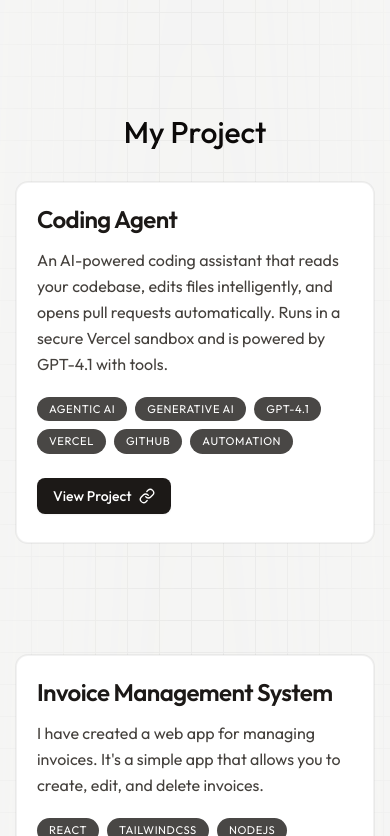
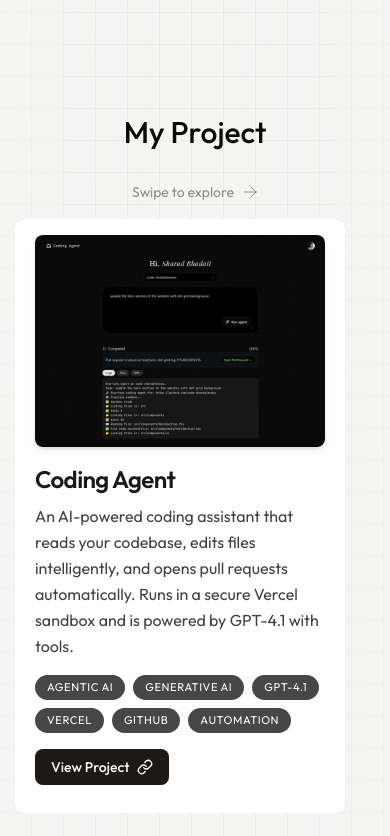
Before and after one commit to code-sharad/portfolio, a Next.js app: page / in a window 390 px wide. Shown: the part 1588-2424 px from the top of the page. Built offline with nearby package versions, Linux system fonts and the light colour scheme.

Commit message:
feat: Add mobile horizontal scroll and responsive image display for project cards.

```diff
--- a/app/components/project.tsx
+++ b/app/components/project.tsx
@@ -28,16 +28,28 @@ function Project(props: ProjectProps) {
         scale: scaleProgress,
         opacity: scaleOpacity,
       }}
-      className="sm:mb-8 mb-3 group"
+      className="group sm:mb-8 last:mb-0 sm:last:mb-8 w-[85vw] sm:w-full flex-shrink-0 snap-center flex flex-col"
     >
-      <section className="relative max-w-[42rem] mb-28 overflow-hidden rounded-xl border border-black/5 bg-white transition hover:shadow-xl ring-1 ring-black/5 sm:pr-8 sm:group-even:pl-8 dark:bg-stone-900 dark:border-white/10 dark:text-white">
-        <div className="py-5 pb-7 px-5 sm:pl-10 sm:pr-6 sm:pt-10 sm:max-w-[50%] flex flex-col h-full sm:group-even:ml-[18rem] gap-2">
+      <section className="relative bg-white max-w-[42rem] border border-black/5 rounded-xl overflow-hidden sm:pr-8 relative sm:h-[20rem] hover:bg-gray-200 transition sm:group-even:pl-8 dark:text-white dark:bg-stone-900 dark:border-white/10 dark:hover:bg-stone-800 flex-1 flex flex-col">
+        <div className="pt-4 pb-7 px-5 sm:pl-10 sm:pr-2 sm:pt-10 sm:max-w-[50%] flex flex-col h-full sm:group-even:ml-[18rem] flex-grow">
+
+          {/* Mobile Image */}
+          {imageUrl ? (
+             <div className="block sm:hidden mb-4 rounded-lg overflow-hidden shadow-md">
+               <Image
+                 src={imageUrl}
+                 alt={title}
+                 quality={95}
+                 className="w-full h-auto object-cover"
+               />
+             </div>
+          ) : null}
+
           <div className="flex items-start justify-between gap-3">
             <h3 className="text-2xl font-semibold tracking-tight text-stone-900 dark:text-stone-100">{title}</h3>
-
           </div>
-          <p className="mt-1 leading-relaxed text-stone-700 dark:text-stone-200">{description}</p>
-          <ul className="flex flex-wrap mt-3 gap-2 sm:mt-auto">
+          <p className="mt-2 leading-relaxed text-stone-700 dark:text-stone-200">{description}</p>
+          <ul className="flex flex-wrap mt-4 gap-2 sm:mt-auto">
             {tags.map((tag, index) => (
               <li
                 className="bg-stone-900/80 px-3 py-1 text-[0.7rem] uppercase tracking-wider text-white rounded-full dark:bg-white/10 dark:text-white/70"
@@ -60,17 +72,28 @@ function Project(props: ProjectProps) {
               </a>
             </div>
           ) : null}
-          {imageUrl ? (
-            <motion.div style={{ y: yProgress }} className="absolute hidden sm:block top-8 -right-40 w-[28.25rem] rounded-t-lg shadow-2xl sm:group-even:-right-[initial] sm:group-even:-left-40 group-hover:-translate-x-3 group-hover:translate-y-3 groupt-hover:-rotate-10 group-hover:scale-[1.04] transition">
+        </div>
+
+        {/* Desktop Image */}
+        {imageUrl ? (
             <Image
               src={imageUrl}
               alt={title}
               quality={95}
-              className="w-full h-auto rounded-t-lg"
+              className="absolute hidden sm:block top-8 -right-40 w-[28.25rem] rounded-t-lg shadow-2xl
+              transition
+              group-hover:scale-[1.04]
+              group-hover:-translate-x-3
+              group-hover:translate-y-3
+              group-hover:-rotate-2
+
+              group-even:group-hover:translate-x-3
+              group-even:group-hover:translate-y-3
+              group-even:group-hover:rotate-2
+
+              group-even:right-[initial] group-even:-left-40"
             />
-            </motion.div>
-          ) : null}{" "}
-        </div>
+        ) : null}
       </section>
     </motion.div>
   );
--- a/app/components/projects.tsx
+++ b/app/components/projects.tsx
@@ -10,9 +10,18 @@ function Projects() {
 
   const { ref } = useSectionInView('Projects', 0.1);  // Changed threshold from 0.5 to 0.1
   return (
-    <section ref={ref} id="projects" className="scroll-mt-28 mb-28">
+    <section ref={ref} id="projects" className="scroll-mt-28 mb-28 w-full">
       <SectionHeading>My Project</SectionHeading>
-      <div>
+
+      {/* Mobile Swipe Hint */}
+      <div className="flex sm:hidden justify-center items-center gap-2 mb-4 text-stone-500 dark:text-stone-400 text-sm animate-pulse">
+        <span>Swipe to explore</span>
+        <svg xmlns="http://www.w3.org/2000/svg" fill="none" viewBox="0 0 24 24" strokeWidth={1.5} stroke="currentColor" className="w-4 h-4">
+          <path strokeLinecap="round" strokeLinejoin="round" d="M13.5 4.5L21 12m0 0l-7.5 7.5M21 12H3" />
+        </svg>
+      </div>
+
+      <div className="flex w-full overflow-x-auto snap-x snap-mandatory gap-4 pb-8 -mx-4 px-4 sm:grid sm:overflow-visible sm:gap-0 sm:pb-0 sm:mx-0 sm:px-0 scroll-smooth [scrollbar-width:none] [-ms-overflow-style:none] [&::-webkit-scrollbar]:hidden">
         {projectsData.map((project, index) => (
           <React.Fragment key={index}>
             <Project {...project} />
--- a/app/globals.css
+++ b/app/globals.css
@@ -138,6 +138,7 @@
     }
   body {
     @apply bg-background text-foreground;
+    overflow-x: hidden;
 
 
     }
```
